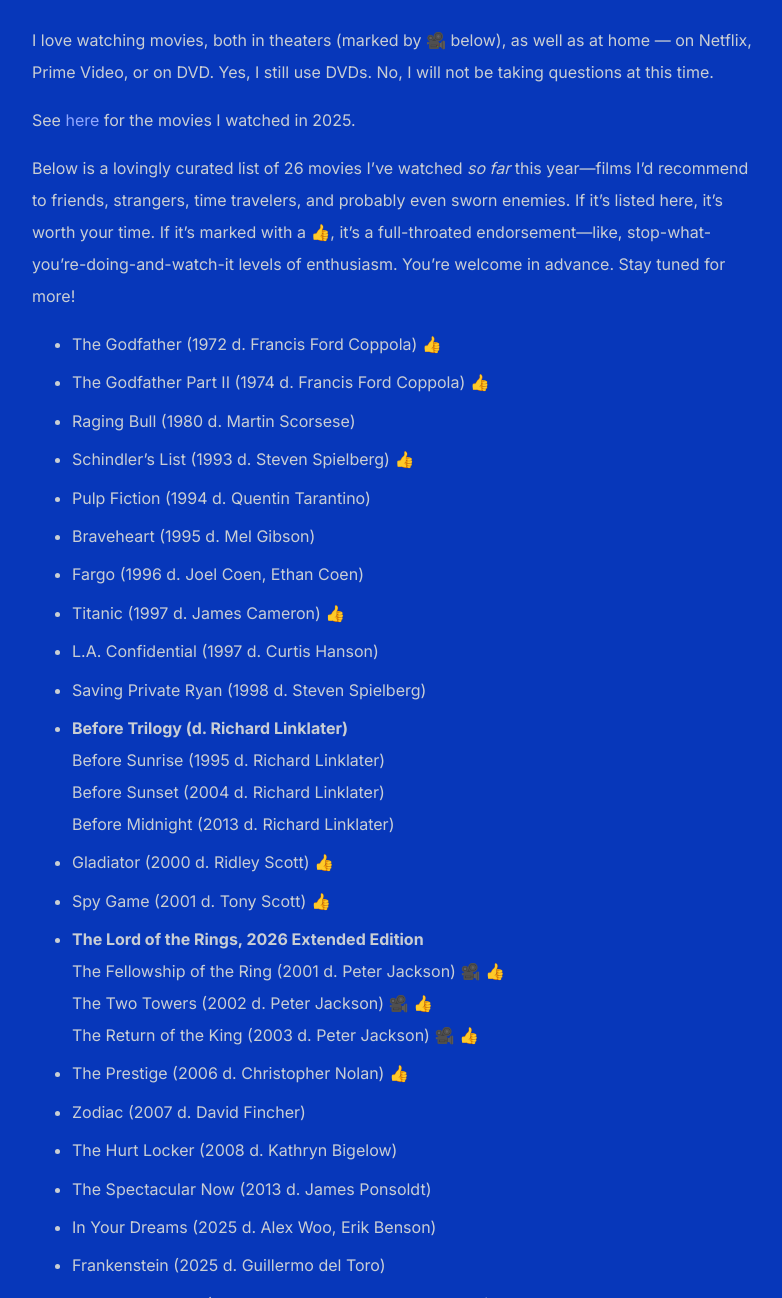
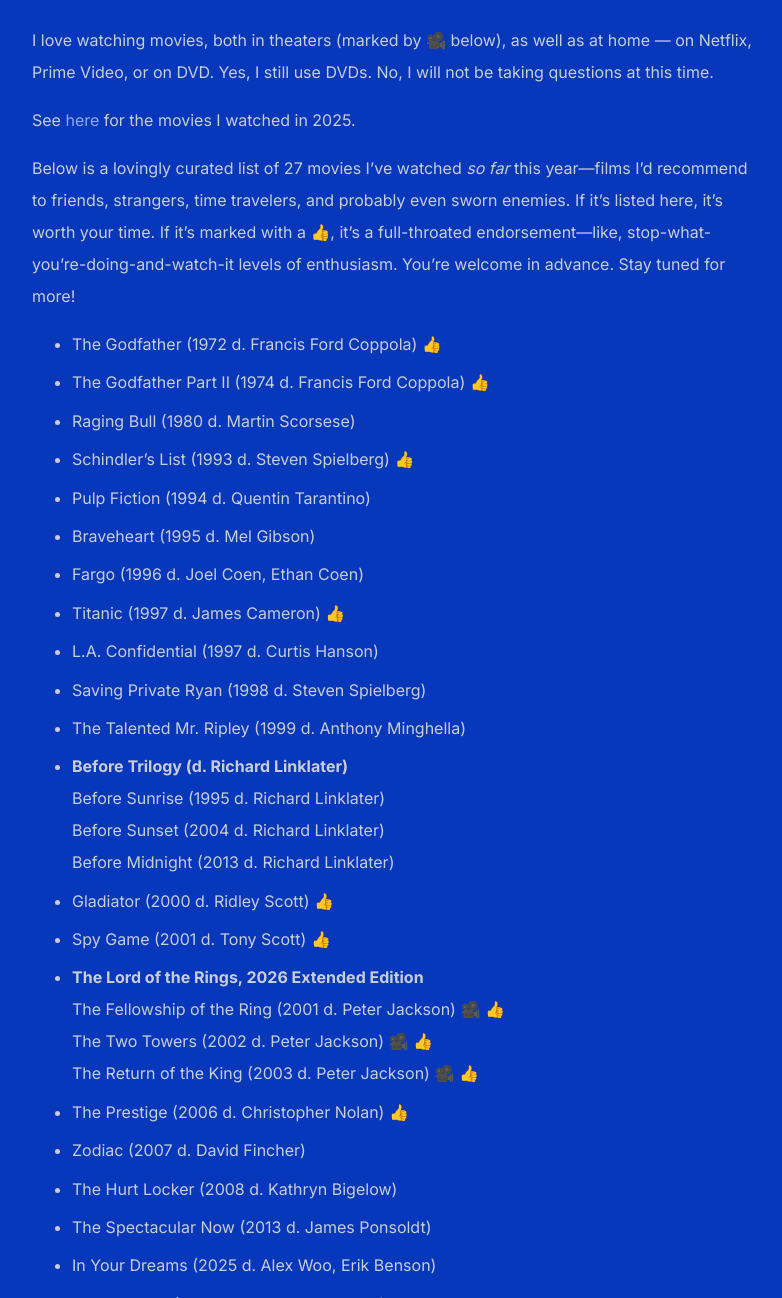
Before and after one commit to shihankanungo/shihankanungo.github.io, a Jekyll site: the page built from movies.md, in a window 1280 px wide and 1400 px high, scrolled down 898 px, cut to the strip 102-1400 px from the top of the window. Shown: the whole strip, without its empty margins (248-1030 px from the left). Built offline with Jekyll 4.4.1, drawn with Linux system fonts in a browser that asks for light colours.

Commit message:
Update movies.md

```diff
--- a/movies.md
+++ b/movies.md
@@ -14,7 +14,7 @@
 
 See [here](https://shihankanungo.github.io/wrapped-2025#movies) for the movies I watched in 2025.
 
-Below is a lovingly curated list of 26 movies I've watched *so far* this year&mdash;films I'd recommend to friends, strangers, time travelers, and probably even sworn enemies. If it’s listed here, it’s worth your time. If it’s marked with a 👍, it's a full-throated endorsement&mdash;like, stop-what-you're-doing-and-watch-it levels of enthusiasm. You're welcome in advance. Stay tuned for more!
+Below is a lovingly curated list of 27 movies I've watched *so far* this year&mdash;films I'd recommend to friends, strangers, time travelers, and probably even sworn enemies. If it’s listed here, it’s worth your time. If it’s marked with a 👍, it's a full-throated endorsement&mdash;like, stop-what-you're-doing-and-watch-it levels of enthusiasm. You're welcome in advance. Stay tuned for more!
 
 - The Godfather (1972 d. Francis Ford Coppola) 👍
 - The Godfather Part II (1974 d. Francis Ford Coppola) 👍
@@ -26,6 +26,7 @@
 - Titanic (1997 d. James Cameron) 👍
 - L.A. Confidential (1997 d. Curtis Hanson)
 - Saving Private Ryan (1998 d. Steven Spielberg)
+- The Talented Mr. Ripley (1999 d. Anthony Minghella)
 - **Before Trilogy (d. Richard Linklater)** <br>
   Before Sunrise (1995 d. Richard Linklater) <br>
   Before Sunset (2004 d. Richard Linklater) <br>
```
